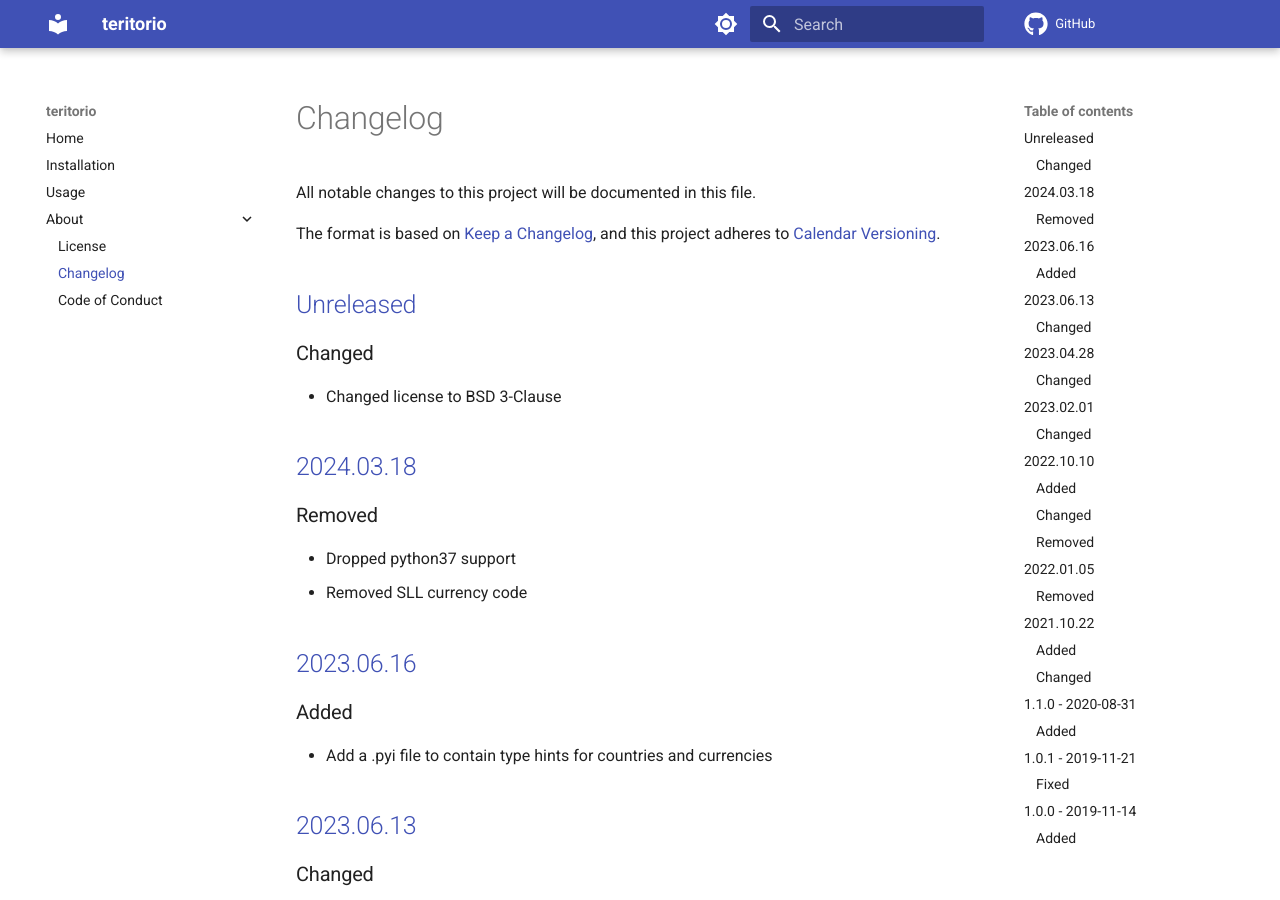
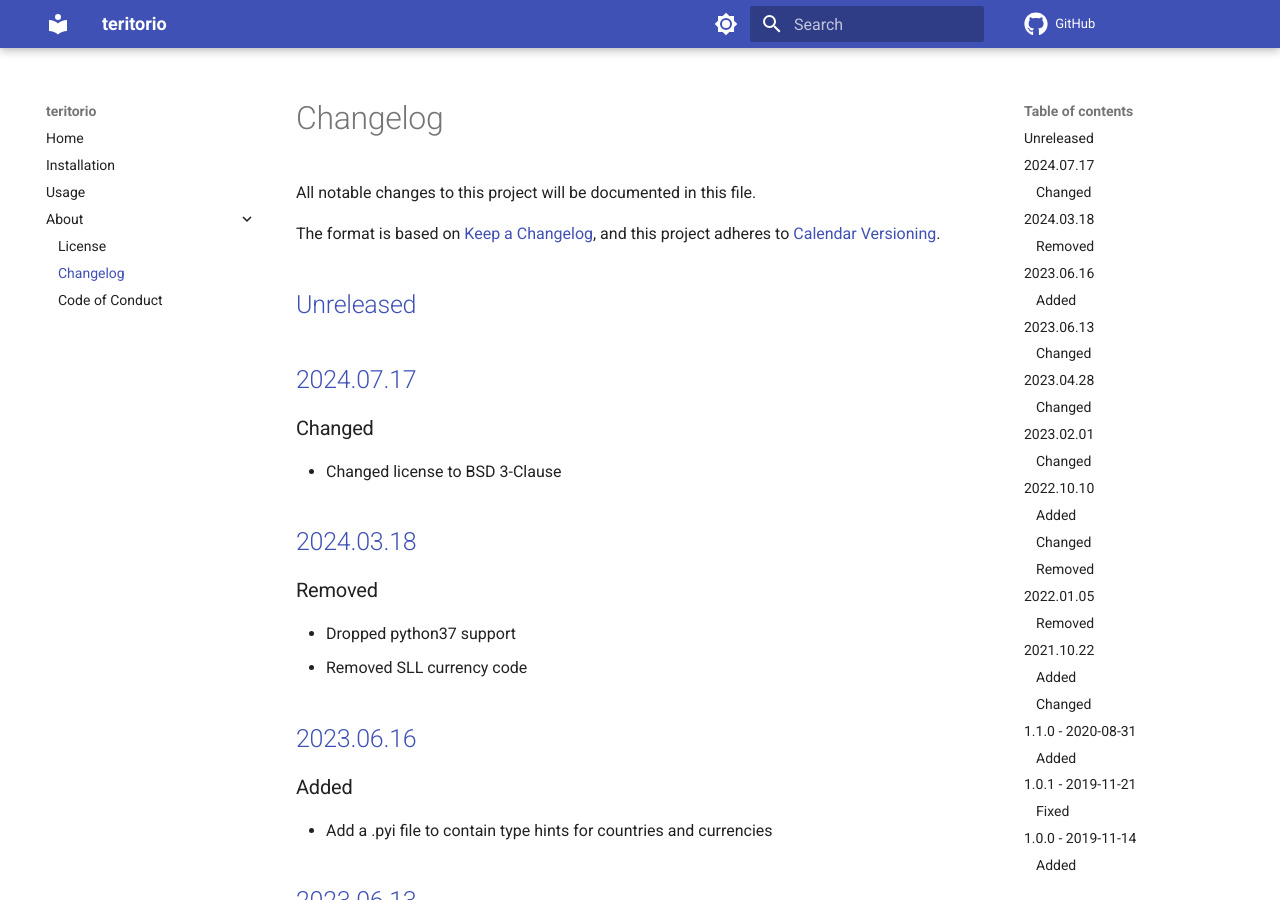
Before and after one commit to spapanik/teritorio, an MkDocs documentation site: the page built from docs/CHANGELOG.md, in a window 1280 px wide and 900 px high. Built offline with MkDocs 1.6.1 and Material for MkDocs 9.7.7, drawn with Linux system fonts in a browser that asks for light colours; comment, search, counter and statistics services are not loaded.

Commit message:
🚀 Bump version

```diff
--- a/docs/CHANGELOG.md
+++ b/docs/CHANGELOG.md
@@ -5,6 +5,8 @@ All notable changes to this project will be documented in this file.
 The format is based on [Keep a Changelog], and this project adheres to [Calendar Versioning].
 
 ## [Unreleased]
+
+## [2024.07.17]
 
 ### Changed
 
@@ -94,7 +96,8 @@ The format is based on [Keep a Changelog], and this project adheres to [Calendar
 
 [Keep a Changelog]: https://keepachangelog.com/en/1.0.0/
 [Calendar Versioning]: https://calver.org
-[Unreleased]: https://github.com/spapanik/teritorio/compare/v2024.03.18...master
+[Unreleased]: https://github.com/spapanik/teritorio/compare/v2024.07.17...master
+[2024.07.17]: https://github.com/spapanik/teritorio/compare/v2024.03.18...v2024.07.17
 [2024.03.18]: https://github.com/spapanik/teritorio/compare/v2023.06.16...v2024.03.18
 [2023.06.16]: https://github.com/spapanik/teritorio/compare/v2023.06.13...v2023.06.16
 [2023.06.13]: https://github.com/spapanik/teritorio/compare/v2023.04.28...v2023.06.13
--- a/pyproject.toml
+++ b/pyproject.toml
@@ -6,7 +6,7 @@ build-backend = "phosphorus.construction.api"
 
 [project]
 name = "teritorio"
-version = "2024.03.18"
+version = "2024.07.17"
 
 authors = [
     { name = "Stephanos Kuma", email = "stephanos@kuma.ai" },
```
